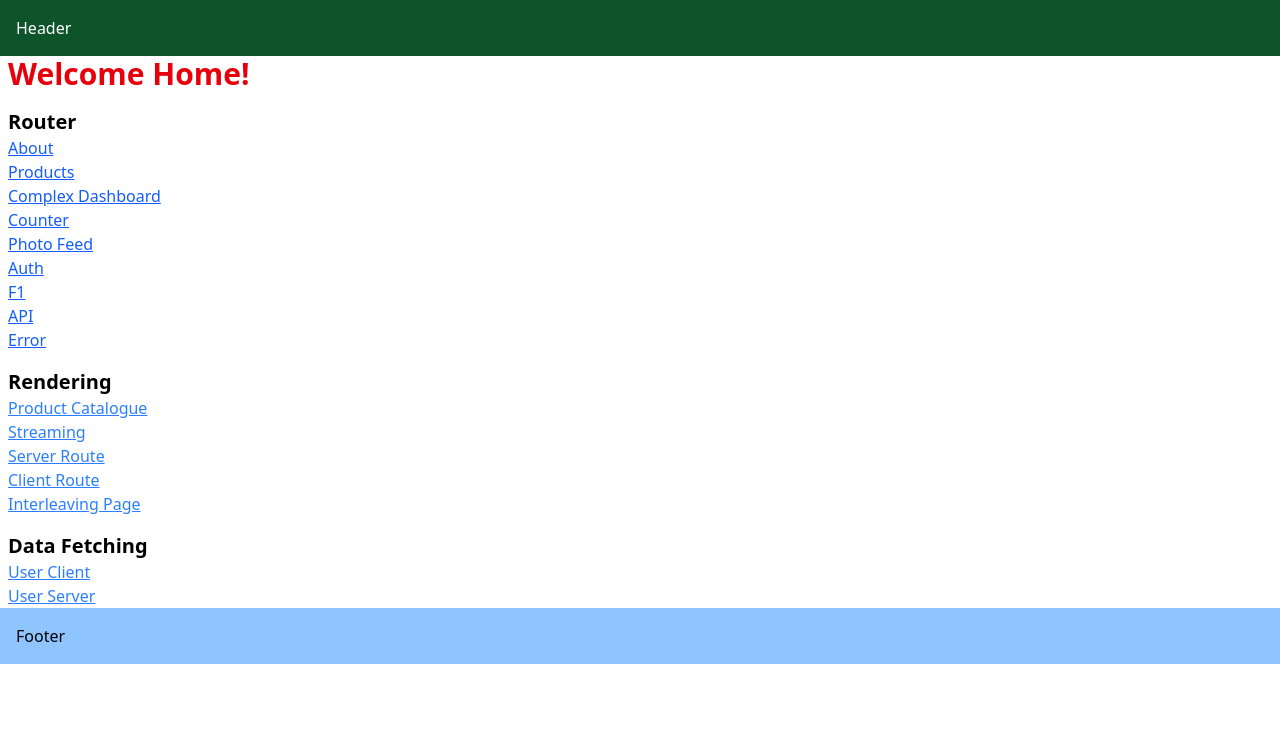
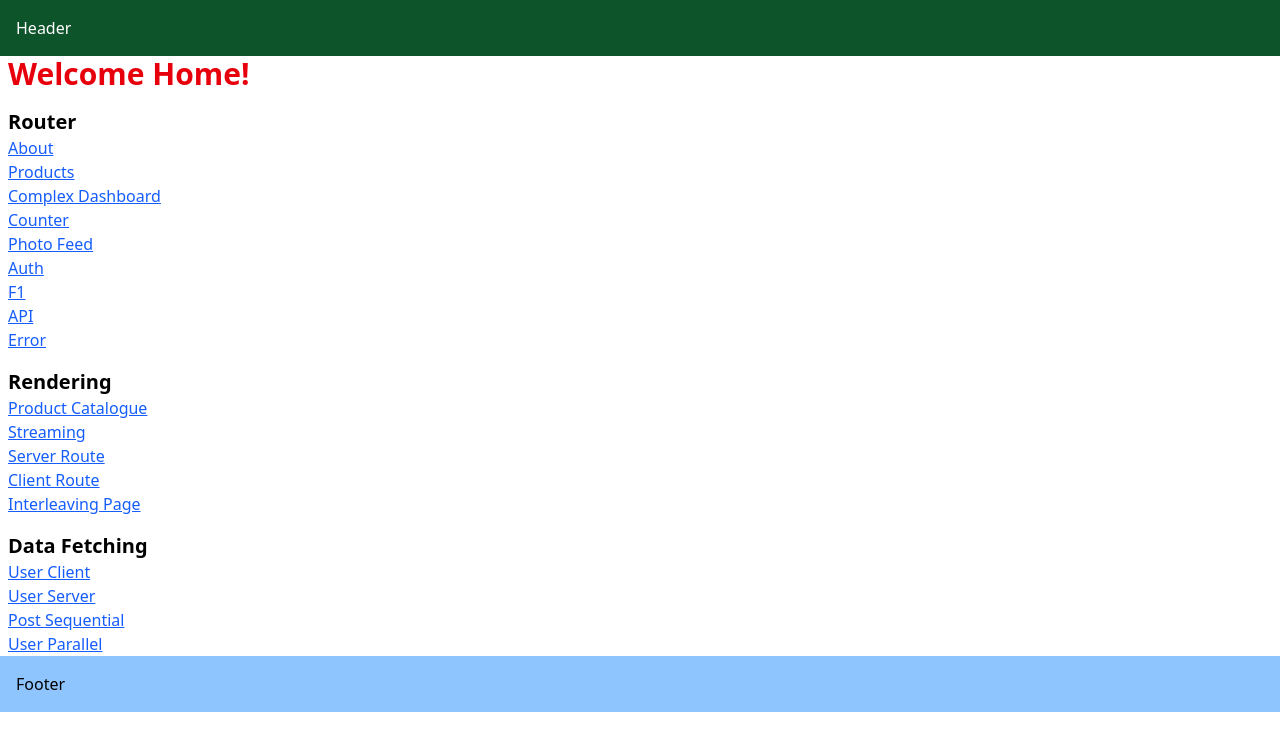
Before and after one commit to chillipeppersmoothy/next-js-code-evolution, a Next.js app: page / in a window 1280 px wide. Shown: the top 750 px of the page. Built offline with nearby package versions, Linux system fonts and the light colour scheme.

Commit message:
data fetching

```diff
--- a/src/app/page.tsx
+++ b/src/app/page.tsx
@@ -1,4 +1,31 @@
 import Link from "next/link";
+
+const RouterData = [
+  { route: "/about", label: "About" },
+  { route: "/products", label: "Products" },
+  { route: "/complex-dashboard", label: "Complex Dashboard" },
+  { route: "/counter?id=1&lang=en", label: "Counter" },
+  { route: "/photo-feed", label: "Photo Feed" },
+  { route: "/v1", label: "Auth" },
+  { route: "/f1", label: "F1" },
+  { route: "/test-api", label: "API" },
+  { route: "/error", label: "Error" },
+];
+
+const RenderingData = [
+  { route: "/product-catalogue", label: "Product Catalogue" },
+  { route: "/streaming", label: "Streaming" },
+  { route: "/server-route", label: "Server Route" },
+  { route: "/client-route", label: "Client Route" },
+  { route: "/interleaving-page", label: "Interleaving Page" },
+];
+
+const DataFetchingData = [
+  { route: "/user-client", label: "User Client" },
+  { route: "/user-server", label: "User Server" },
+  { route: "/post-sequential", label: "Post Sequential" },
+  { route: "/user-parallel/1", label: "User Parallel" },
+];
 
 export default function Home() {
   return (
@@ -7,103 +34,37 @@ export default function Home() {
       <div className="mt-4">
         <h2 className="font-bold text-xl">Router</h2>
         <ul>
-          <li>
-            <Link href="/about" className="underline text-blue-600">
-              About
+          {RouterData.map((item, index) => (
+            <li key={index}>
+              <Link href={item.route} className="underline text-blue-600">
+                {item.label}
               </Link>
             </li>
-          <li>
-            <Link href="/products" className="underline text-blue-600" replace>
-              Products
-            </Link>
-          </li>
-          <li>
-            <Link
-              href="/complex-dashboard"
-              className="underline text-blue-600"
-              replace
-            >
-              Complex Dashboard
-            </Link>
-          </li>
-          <li>
-            <Link
-              href="/counter?id=1&lang=en"
-              className="underline text-blue-600"
-            >
-              Counter
-            </Link>
-          </li>
-          <li>
-            <Link href="/photo-feed" className="underline text-blue-600">
-              Photo Feed
-            </Link>
-          </li>
-          <li>
-            <Link href="/v1" className="underline text-blue-600">
-              Auth
-            </Link>
-          </li>
-          <li>
-            <Link href="/f1" className="underline text-blue-600">
-              F1
-            </Link>
-          </li>
-          <li>
-            <Link href="/test-api" className="underline text-blue-600">
-              API
-            </Link>
-          </li>
-          <li>
-            <Link href="/error" className="underline text-blue-600">
-              Error
-            </Link>
-          </li>
+          ))}
         </ul>
       </div>
       <div className="mt-4">
         <h2 className="font-bold text-xl">Rendering</h2>
         <ul>
-          <li>
-            <Link href="/product-catalogue" className="underline text-blue-500">
-              Product Catalogue
+          {RenderingData.map((item, index) => (
+            <li key={index}>
+              <Link href={item.route} className="underline text-blue-600">
+                {item.label}
               </Link>
             </li>
-          <li>
-            <Link href="/streaming" className="underline text-blue-500">
-              Streaming
-            </Link>
-          </li>
-          <li>
-            <Link href="/server-route" className="underline text-blue-500">
-              Server Route
-            </Link>
-          </li>
-          <li>
-            <Link href="/client-route" className="underline text-blue-500">
-              Client Route
-            </Link>
-          </li>
-          <li>
-            <Link href="/interleaving-page" className="underline text-blue-500">
-              Interleaving Page
-            </Link>
-          </li>
+          ))}
         </ul>
       </div>
       <div className="mt-4">
         <h2 className="font-bold text-xl">Data Fetching</h2>
         <ul>
-          <li>
-            <Link href="/user-client" className="underline text-blue-500">
-              User Client
+          {DataFetchingData.map((item, index) => (
+            <li key={index}>
+              <Link href={item.route} className="underline text-blue-600">
+                {item.label}
               </Link>
             </li>
-          <li>
-            <Link href="/user-server" className="underline text-blue-500">
-              User Server
-            </Link>
-          </li>
+          ))}
         </ul>
       </div>
     </div>
--- /dev/null
+++ b/src/app/post-sequential/author.tsx
@@ -0,0 +1,19 @@
+type Author = {
+  id: number;
+  name: string;
+};
+
+export async function Author({ userId }: { userId: number }) {
+  await new Promise((resolve) => setTimeout(resolve, 1000));
+  const response = await fetch(
+    `https://jsonplaceholder.typicode.com/users/${userId}`
+  );
+  const user: Author = await response.json();
+
+  return (
+    <div className="text-sm">
+      Written by:{" "}
+      <span className="font-semibold text-gray-700">{user.name}</span>
+    </div>
+  );
+}
--- a/src/app/post-sequential/page.tsx
+++ b/src/app/post-sequential/page.tsx
@@ -0,0 +1,33 @@
+import { Suspense } from "react";
+import { Author } from "./author";
+
+type Post = {
+  userId: number;
+  id: number;
+  title: string;
+  body: string;
+};
+
+export default async function PostSequential() {
+  const response = await fetch("https://jsonplaceholder.typicode.com/posts");
+  const posts: Post[] = await response.json();
+
+  const filteredPosts = posts.filter((post) => post.id % 10 === 1);
+
+  return (
+    <div className="m-2">
+      <h1 className="font-bold text-2xl my-2 mx-1">Blog Posts</h1>
+      <div>
+        {filteredPosts?.map((post) => (
+          <div key={post.id} className="bg-gray-400 m-1 p-2 rounded-xl">
+            <h2>Title: {post.title}</h2>
+            <p>{post.body}</p>
+            <Suspense fallback={<p>Fetching user data...</p>}>
+              <Author userId={post.userId} />
+            </Suspense>
+          </div>
+        ))}
+      </div>
+    </div>
+  );
+}
--- /dev/null
+++ b/src/app/user-parallel/[id]/page.tsx
@@ -0,0 +1,59 @@
+interface Post {
+  userId: number;
+  id: number;
+  title: string;
+  body: string;
+}
+
+type Album = Omit<Post, "body">;
+
+async function getUserPosts(userId: string) {
+  const response = await fetch(
+    `https://jsonplaceholder.typicode.com/posts?userId=${userId}`
+  );
+
+  return response.json();
+}
+
+async function getUserAlbums(userId: string) {
+  const response = await fetch(
+    `https://jsonplaceholder.typicode.com/albums?userId=${userId}`
+  );
+
+  return response.json();
+}
+
+export default async function UserProfile({
+  params,
+}: {
+  params: Promise<{ id: string }>;
+}) {
+  const { id } = await params;
+
+  const postsData: Promise<Post[]> = getUserPosts(id);
+  const albumsData: Promise<Album[]> = getUserAlbums(id);
+
+  const [posts, albums] = await Promise.all([postsData, albumsData]);
+
+  return (
+    <div className="flex bg-amber-200 p-4 w-full">
+      <div className="bg-red-300 p-4 flex-1/2 rounded-xl">
+        <h1 className="font-bold text-2xl">Posts</h1>
+        {posts.map((post: Post) => (
+          <div key={post.id} className="mt-2 p-2 border rounded-xl">
+            <h1 className="font-bold">{post.title}</h1>
+            <p>{post.body}</p>
+          </div>
+        ))}
+      </div>
+      <div className="bg-blue-300 p-4 flex-1/2 rounded-xl">
+        <h1 className="font-bold text-2xl">Albums</h1>
+        {albums.map((album: Album) => (
+          <div key={album.id} className="mt-2 p-2 border rounded-xl">
+            <h1>{album.title}</h1>
+          </div>
+        ))}
+      </div>
+    </div>
+  );
+}
```
Lines whose indentation alone changed are shown as unchanged.
